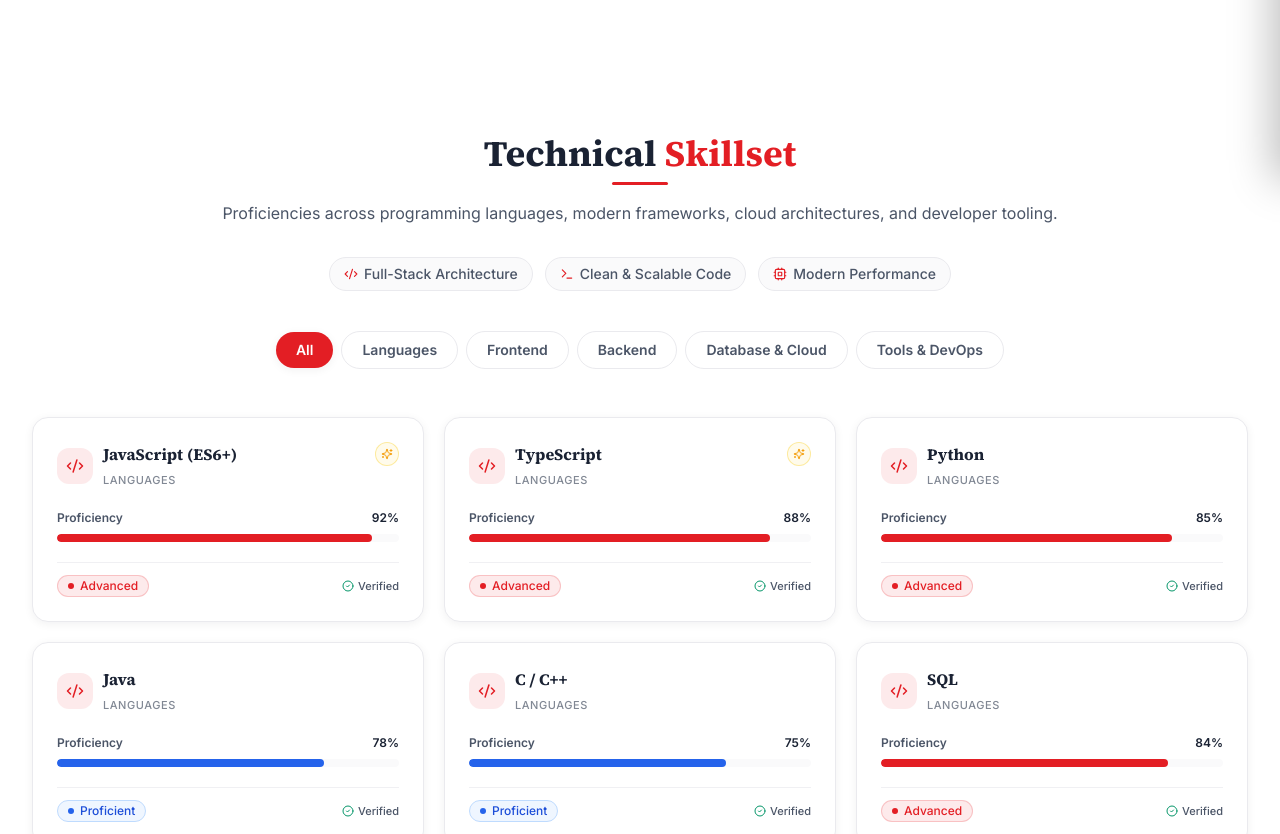
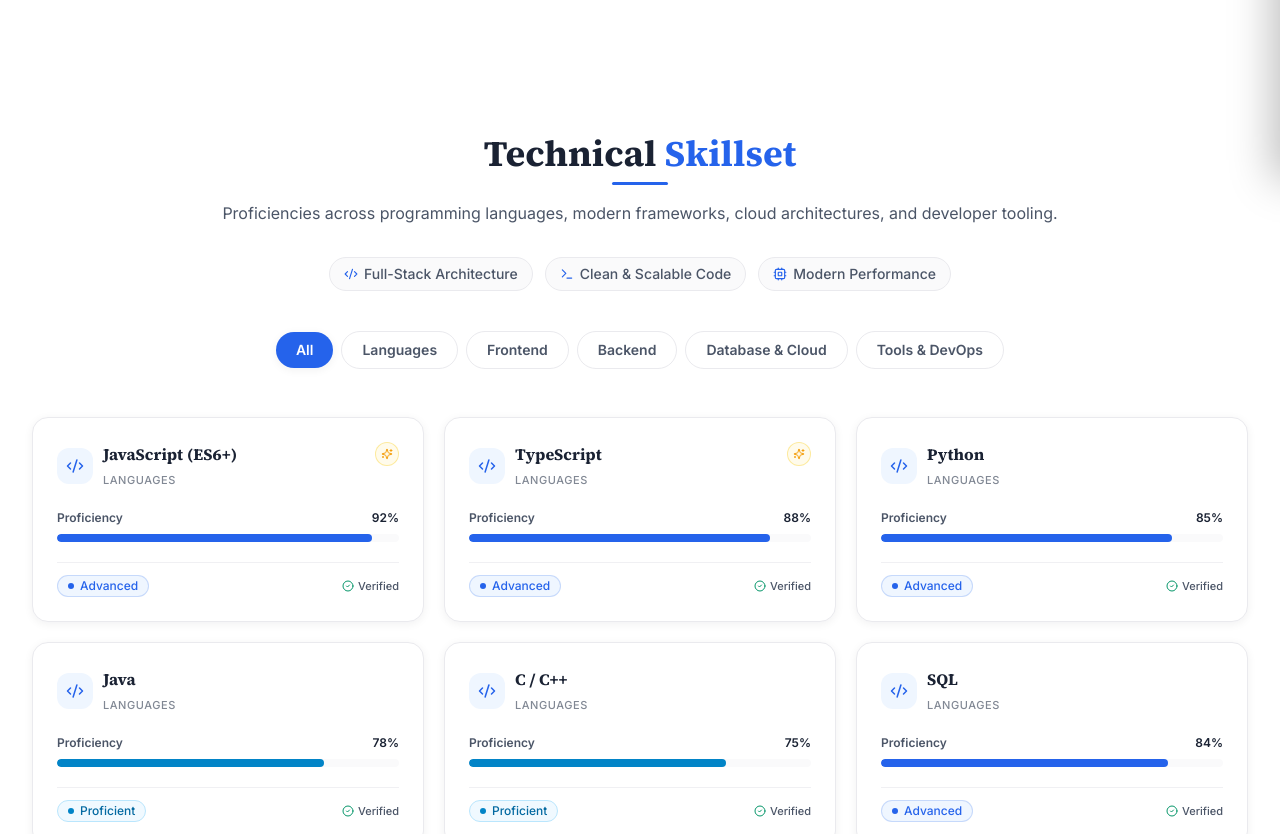
Before and after one commit to prathik0007/portfolio, a Next.js app: page / in a window 1280 px wide. Shown: the part 620-1454 px from the top of the page. Built offline with nearby package versions, Linux system fonts and the light colour scheme.

Commit message:
navigation

```diff
--- a/app/globals.css
+++ b/app/globals.css
@@ -25,7 +25,7 @@ a:focus-visible,
 button:focus-visible,
 input:focus-visible,
 textarea:focus-visible {
-  outline: 2px solid #E31E24;
+  outline: 2px solid #2563EB;
   outline-offset: 2px;
   border-radius: 4px;
 }
@@ -48,7 +48,7 @@ textarea:focus-visible {
 
 /* Utility: dotted decorative pattern used behind the hero */
 .dot-grid {
-  background-image: radial-gradient(circle, rgba(227, 30, 36, 0.18) 1px, transparent 1px);
+  background-image: radial-gradient(circle, rgba(37, 99, 235, 0.18) 1px, transparent 1px);
   background-size: 16px 16px;
 }
 
--- a/components/CertificatesSection.tsx
+++ b/components/CertificatesSection.tsx
@@ -80,7 +80,7 @@ export default function CertificatesSection({ id = "certificates" }: { id?: stri
               className="group relative flex flex-col justify-between overflow-hidden rounded-2xl border border-surface-border bg-white p-6 shadow-card transition-all duration-300 hover:-translate-y-1 hover:border-primary/40 hover:shadow-card-hover"
             >
               {/* Top Accent Gradient Line */}
-              <div className="absolute top-0 left-0 right-0 h-1 bg-gradient-to-r from-primary via-rose-500 to-amber-500" />
+              <div className="absolute top-0 left-0 right-0 h-1 bg-gradient-to-r from-primary via-blue-400 to-cyan-400" />
 
               <div>
                 {/* Header: Issuer + Date */}
--- a/components/NavigationDrawer.tsx
+++ b/components/NavigationDrawer.tsx
@@ -65,7 +65,7 @@ export default function NavigationDrawer({
         }`}
       >
         <div className="flex h-full flex-col">
-          {/* Red header area */}
+          {/* Blue header area */}
           <div className="relative bg-primary px-7 pb-7 pt-8">
             <button
               ref={closeButtonRef}
--- a/components/SkillsSection.tsx
+++ b/components/SkillsSection.tsx
@@ -12,9 +12,9 @@ import { Code2, Sparkles, CheckCircle2, Terminal, Cpu } from "lucide-react";
 
 const proficiencyColorMap: Record<SkillProficiency, { badge: string; dot: string; bar: string }> = {
   Expert: {
-    badge: "bg-emerald-50 text-emerald-700 border-emerald-200",
-    dot: "bg-emerald-500",
-    bar: "bg-emerald-500",
+    badge: "bg-indigo-50 text-indigo-700 border-indigo-200",
+    dot: "bg-indigo-600",
+    bar: "bg-indigo-600",
   },
   Advanced: {
     badge: "bg-primary-light text-primary border-primary/20",
@@ -22,9 +22,9 @@ const proficiencyColorMap: Record<SkillProficiency, { badge: string; dot: string
     bar: "bg-primary",
   },
   Proficient: {
-    badge: "bg-blue-50 text-blue-700 border-blue-200",
-    dot: "bg-blue-600",
-    bar: "bg-blue-600",
+    badge: "bg-sky-50 text-sky-700 border-sky-200",
+    dot: "bg-sky-600",
+    bar: "bg-sky-600",
   },
   Familiar: {
     badge: "bg-slate-100 text-slate-700 border-slate-200",
--- a/data/portfolio.ts
+++ b/data/portfolio.ts
@@ -11,7 +11,7 @@ export const portfolio = {
   name: "Your Name",
   shortName: "Your Name", // used in the About page "full name" field
   initials: "Y", // shown in the header logo badge
-  role: "Your Role", // the first word is automatically highlighted in red on the homepage
+  role: "Your Role", // the first word is automatically highlighted in blue on the homepage
   tagline: "Full-Stack Developer & Tech Enthusiast", // used as page subtitle in nav drawer / about
 
   // Hero introduction
--- a/tailwind.config.ts
+++ b/tailwind.config.ts
@@ -10,9 +10,9 @@ const config: Config = {
     extend: {
       colors: {
         primary: {
-          DEFAULT: "#E31E24",
-          dark: "#B8171C",
-          light: "#FDEAEB",
+          DEFAULT: "#2563EB",
+          dark: "#1D4ED8",
+          light: "#EFF6FF",
         },
         ink: {
           DEFAULT: "#1A2233",
```
Also changed, not shown: 1 other file (tests, documents, lock files or other folders).
